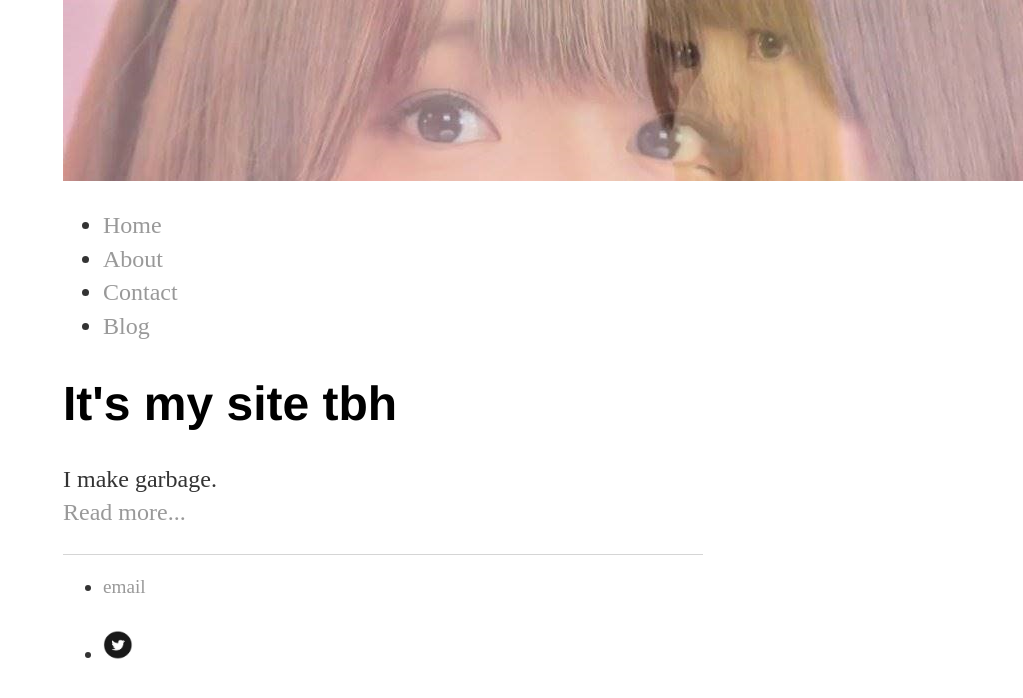
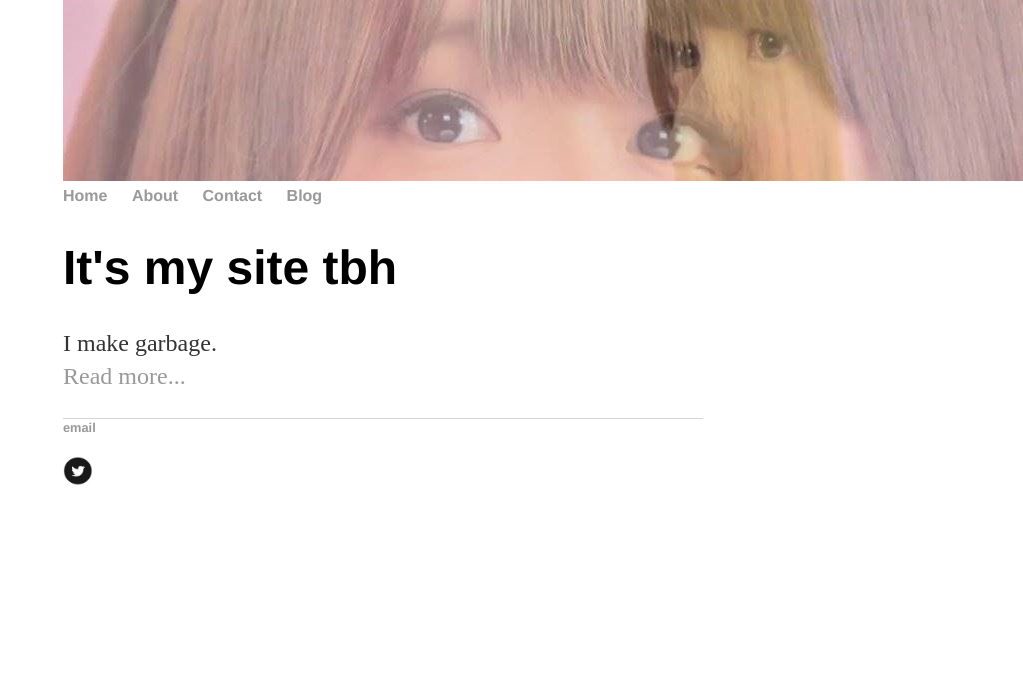
Before and after one commit to glasscaked/strip, a Jekyll site: the page built from index.html, in a window 1280 px wide. Shown: the top 698 px of the page, without its empty margins (257-1280 px from the left). Built offline with Jekyll 4.4.1, drawn with Linux system fonts in a browser that asks for light colours.

Commit message:
Update main.css

```diff
--- a/css/main.css
+++ b/css/main.css
@@ -11,6 +11,8 @@ h2 { font-size: 2.7em; }
 h3 { font-size: 2.3em; }
 h4 { font-size: 1.9em; }
 
+nav ul, footer ul { margin: auto; width: 200%; font-size: 1em; font-family: 'Helvetica', 'Arial', 'Sans-Serif'; padding: 0px; list-style: none; font-weight: bold; }
+nav ul li, footer ul li {display: inline; margin-right: 20px; }
 
 footer { border-top: 1px solid #d5d5d5; font-size: .8em; }
 
```
